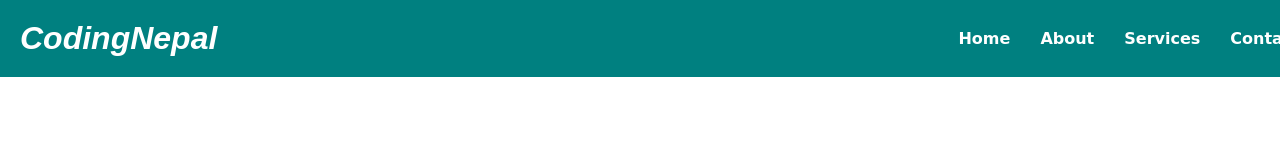
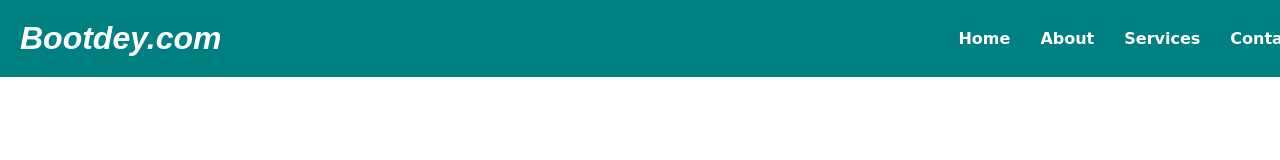
Before and after one commit to yarkinovv/Leo, a plain HTML site: page index.html in a window 1280 px wide. Shown: the top 160 px of the page. Drawn offline with Linux system fonts and the light colour scheme.

Commit message:
Update index.html

```diff
--- a/index.html
+++ b/index.html
@@ -10,7 +10,7 @@
 
   <div class="navbar">
 
-    <h1>CodingNepal</h1>
+    <h1>Bootdey.com</h1>
 
     <ul>
       <li><a href="#">Home</a></li>
```
